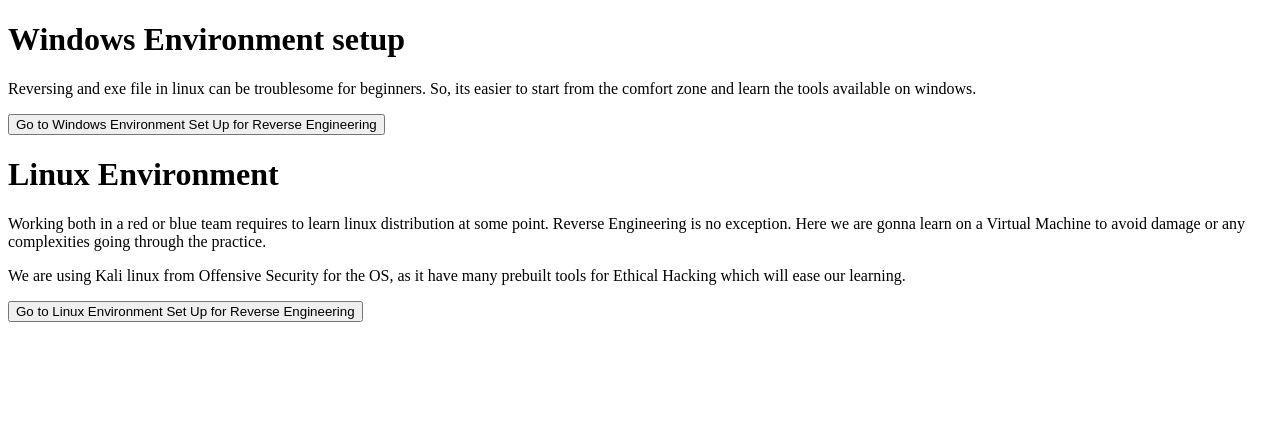
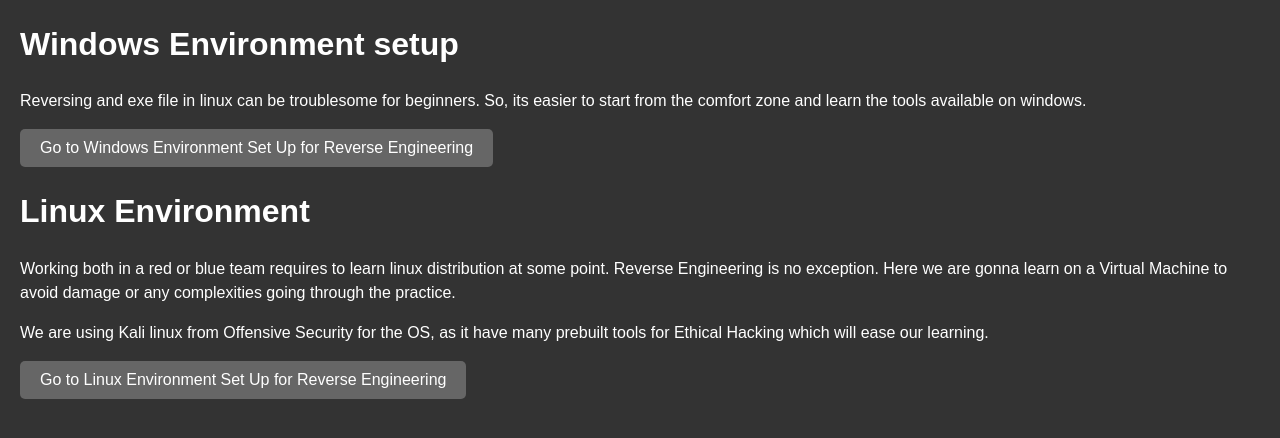
Before and after one commit to Asif-Mahmud9535/Reverse-Engineering, a plain HTML site: page setupyourenvironment.html in a window 1280 px wide. Drawn offline with Linux system fonts and the light colour scheme.

Commit message:
Update setupyourenvironment.html

```diff
--- a/setupyourenvironment.html
+++ b/setupyourenvironment.html
@@ -2,6 +2,38 @@
 <html>
 <head>
 	<title>Environment Setup</title>
+	<style>
+		body {
+			background-color: #333333;
+			color: white;
+			font-family: Arial, sans-serif;
+			font-size: 16px;
+			line-height: 1.5;
+			margin: 0;
+			padding: 20px;
+		}
+
+		h1 {
+			font-size: 32px;
+			margin-top: 0;
+		}
+
+		button {
+			background-color: #666666;
+			border: none;
+			border-radius: 5px;
+			color: white;
+			cursor: pointer;
+			font-size: 16px;
+			margin-bottom: 20px;
+			padding: 10px 20px;
+			transition: background-color 0.3s ease-in-out;
+		}
+
+		button:hover {
+			background-color: #999999;
+		}
+	</style>
 </head>
 <body>
 	<h1>Windows Environment setup</h1>
```
